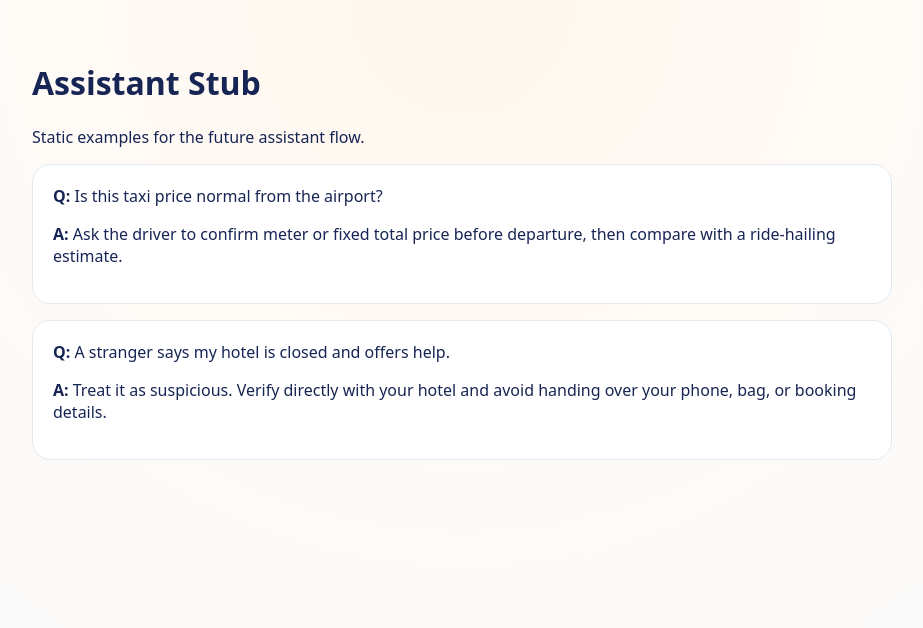
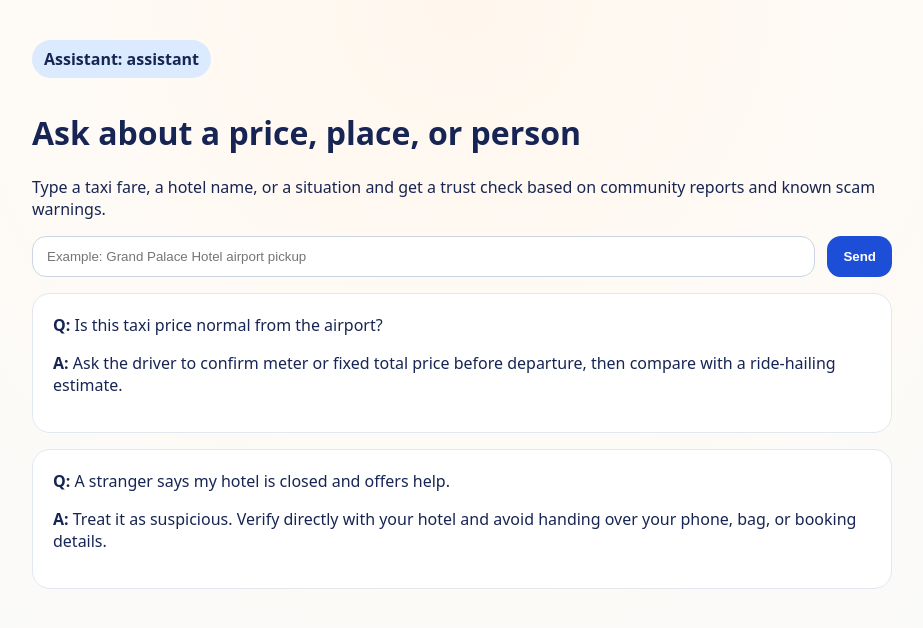
Before and after one commit to nguyetanhtran/TrustHerBro, a Next.js app: page /assistant in a window 1280 px wide. Shown: the top 628 px of the page, without its empty margins (178-1101 px from the left). Built offline with nearby package versions, Linux system fonts and the light colour scheme.

Commit message:
Wire AssistantPage to shared Trust Check components, add TS build setup
Adds tsconfig/typescript devDependencies so the project typechecks and
builds, and connects AssistantPage to ChatInput/TrustBadge/ModeIndicator
via the live /api/trust-check endpoint instead of static copy.

```diff
--- a/app/assistant/page.tsx
+++ b/app/assistant/page.tsx
@@ -1,4 +1,11 @@
+"use client";
+
 import type { CSSProperties } from "react";
+import { useState } from "react";
+import type { TrustCheckResult } from "../../lib/ai/types";
+import { ChatInput } from "../../components/shared/ChatInput";
+import { TrustBadge } from "../../components/shared/TrustBadge";
+import { ModeIndicator } from "../../components/mode-switch/ModeIndicator";
 
 const cardStyle: CSSProperties = {
   padding: 20,
@@ -9,10 +16,81 @@ const cardStyle: CSSProperties = {
 };
 
 export default function AssistantPage() {
+  const [result, setResult] = useState<TrustCheckResult | null>(null);
+  const [loading, setLoading] = useState(false);
+  const [error, setError] = useState<string | null>(null);
+
+  async function handleSend(subject: string) {
+    setLoading(true);
+    setError(null);
+    try {
+      const response = await fetch("/api/trust-check", {
+        method: "POST",
+        headers: { "Content-Type": "application/json" },
+        body: JSON.stringify({ subject }),
+      });
+      if (!response.ok) {
+        const data = await response.json();
+        throw new Error(data?.error ?? "Trust check failed.");
+      }
+      const data = (await response.json()) as TrustCheckResult;
+      setResult(data);
+    } catch (err) {
+      setError(err instanceof Error ? err.message : "Trust check failed.");
+    } finally {
+      setLoading(false);
+    }
+  }
+
   return (
     <main style={{ maxWidth: 860, margin: "0 auto", padding: "40px 24px 72px" }}>
-      <h1>Assistant Stub</h1>
-      <p>Static examples for the future assistant flow.</p>
+      <ModeIndicator mode="assistant" label="Assistant" />
+      <h1>Ask about a price, place, or person</h1>
+      <p>
+        Type a taxi fare, a hotel name, or a situation and get a trust check
+        based on community reports and known scam warnings.
+      </p>
+
+      <ChatInput
+        disabled={loading}
+        placeholder="Example: Grand Palace Hotel airport pickup"
+        onSend={handleSend}
+      />
+
+      {error ? (
+        <section style={{ ...cardStyle, borderColor: "#fecaca", color: "#b91c1c" }}>
+          {error}
+        </section>
+      ) : null}
+
+      {result ? (
+        <section style={cardStyle}>
+          <TrustBadge score={result.trustScore} label={result.verdict} />
+          <p>
+            <strong>{result.subject}</strong>
+          </p>
+          {result.warnings.length > 0 ? (
+            <div>
+              <strong>Warnings:</strong>
+              <ul>
+                {result.warnings.map((warning) => (
+                  <li key={warning}>{warning}</li>
+                ))}
+              </ul>
+            </div>
+          ) : null}
+          {result.supportingReasons.length > 0 ? (
+            <div>
+              <strong>What travelers say:</strong>
+              <ul>
+                {result.supportingReasons.map((reason) => (
+                  <li key={reason}>{reason}</li>
+                ))}
+              </ul>
+            </div>
+          ) : null}
+        </section>
+      ) : null}
 
       <section style={cardStyle}>
         <strong>Q:</strong> Is this taxi price normal from the airport?
--- a/package.json
+++ b/package.json
@@ -12,5 +12,11 @@
     "next": "^15.0.0",
     "react": "^18.3.1",
     "react-dom": "^18.3.1"
+  },
+  "devDependencies": {
+    "@types/node": "^26.1.1",
+    "@types/react": "^19.2.17",
+    "@types/react-dom": "^19.2.3",
+    "typescript": "5.8.2"
   }
 }
```
Also changed, not shown: tsconfig.json (added, +35 -0 lines), 2 other files (tests, documents, lock files or other folders).
